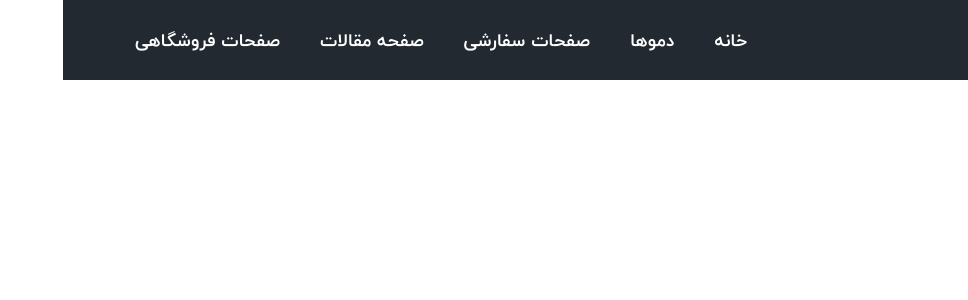
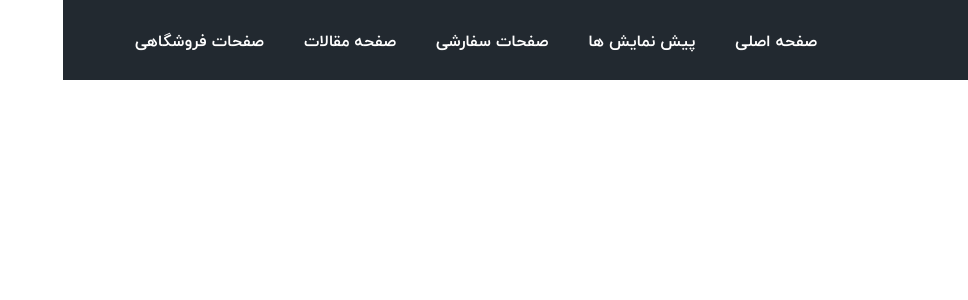
Before and after one commit to mahyarErshad/buildwall, a React (Vite) app: page / in a window 1280 px wide. Shown: the top 300 px of the page, without its empty margins (312-1280 px from the left). Built offline with nearby package versions, Linux system fonts and the light colour scheme.

Commit message:
Changed font size

```diff
--- a/src/Components/Header/Main/Header.jsx
+++ b/src/Components/Header/Main/Header.jsx
@@ -9,8 +9,8 @@ function Header() {
   const NavLinks = () => {
     return (
       <>
-        <NavLink text="خانه" href="#home" />
-        <NavLink text="دموها" href="#Demos" />
+        <NavLink text="صفحه اصلی" href="#home" />
+        <NavLink text="پیش نمایش ها" href="#Demos" />
         <NavLink text="صفحات سفارشی" href="#custom-pages" />
         <NavLink text="صفحه مقالات" href="#blog-pages" />
         <NavLink text="صفحات فروشگاهی" href="#store-pages" />
--- a/src/Components/Header/NavLink/NavLink.tsx
+++ b/src/Components/Header/NavLink/NavLink.tsx
@@ -10,7 +10,7 @@ function NavLink(props: props) {
   const { href, text } = props;
   return (
     <li className={`${styles.wrapper} cursor-pointer max-lg:before:hidden`}>
-      <a className="text-white font-semibold text-lg transition-all duration-300 inline-block max-lg:my-2" href={href}>
+      <a className="text-white font-semibold transition-all duration-300 inline-block max-lg:my-2" href={href}>
         {text}
       </a>
     </li>
```
